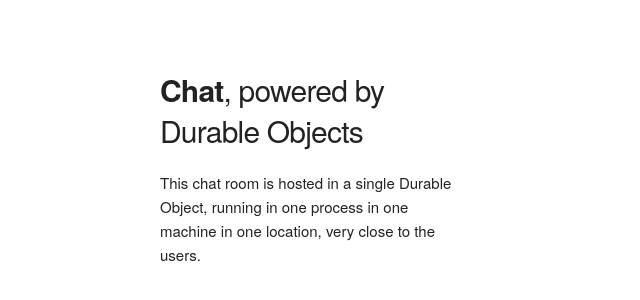
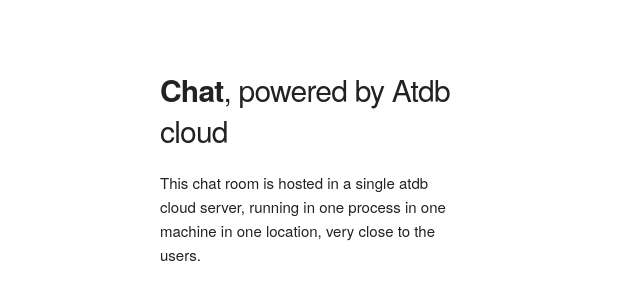
Before and after one commit to fatehbroiscool-ux/durable-chat-template, a React app: page public/index.html in a window 1280 px wide. Shown: the part 170-470 px from the top of the page, without its empty margins (0-640 px from the left). Built offline with nearby package versions, Linux system fonts and the light colour scheme.

Commit message:
Update index.html

```diff
--- a/public/index.html
+++ b/public/index.html
@@ -32,9 +32,9 @@
     <div class="container" style="width: 95%; height: 100%">
       <div class="row" style="height: 100%">
         <div class="one-third column" style="margin-top: 25%">
-          <h4><b>Chat</b>, powered by Durable Objects</h4>
+          <h4><b>Chat</b>, powered by Atdb cloud</h4>
           <p>
-            This chat room is hosted in a single Durable Object, running in one
+            This chat room is hosted in a single atdb cloud server, running in one
             process in one machine in one location, very close to the users.
           </p>
         </div>
```
